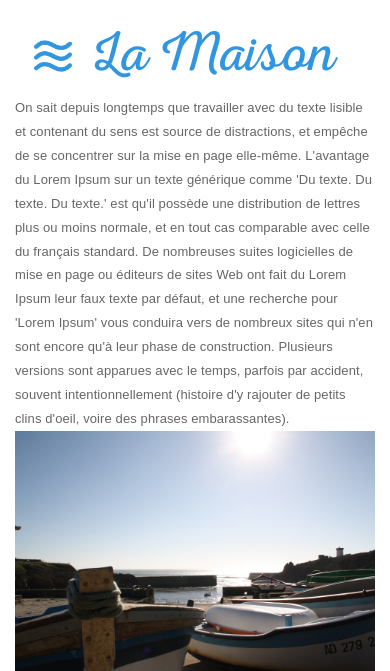
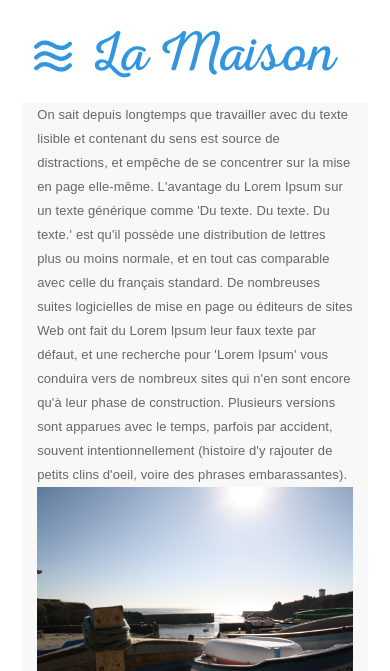
Before and after one commit to Digital-Design/Maison-Vacances, a PHP site: page / in a window 390 px wide. Shown: the part 293-964 px from the top of the page. Run offline with PHP 8.4, Linux system fonts and the light colour scheme; grey boxes are pictures that could not be loaded.

Commit message:
style maison

```diff
--- a/css/main.css
+++ b/css/main.css
@@ -68,6 +68,10 @@ h1 {
 
 /* --------------------- La Maison --------------------- */
 
+#categorie-maison div .row{
+	background-color: #F8F8F8;
+	margin: 2%;
+}
 
 /* --------------------- Les Alentours --------------------- */
 
--- a/index.html
+++ b/index.html
@@ -74,18 +74,18 @@
 		<h1>La Maison</h1>
 		<div class="container-fluid">
 			<div class="row">
-				<div class="col-md-10">
+				<div class="col-md-9">
 					On sait depuis longtemps que travailler avec du texte lisible et contenant du sens est source de distractions, et empêche de se concentrer sur la mise en page elle-même. L'avantage du Lorem Ipsum sur un texte générique comme 'Du texte. Du texte. Du texte.' est qu'il possède une distribution de lettres plus ou moins normale, et en tout cas comparable avec celle du français standard. De nombreuses suites logicielles de mise en page ou éditeurs de sites Web ont fait du Lorem Ipsum leur faux texte par défaut, et une recherche pour 'Lorem Ipsum' vous conduira vers de nombreux sites qui n'en sont encore qu'à leur phase de construction. Plusieurs versions sont apparues avec le temps, parfois par accident, souvent intentionnellement (histoire d'y rajouter de petits clins d'oeil, voire des phrases embarassantes).
 				</div>
-				<div class="col-md-2">
+				<div class="col-md-3">
 					<img src="img/maison-1.JPG" alt="maison1" width="100%">
 				</div>
 			</div>
 			<div class="row">
-				<div class="col-md-2">
+				<div class="col-md-3">
 					<img src="img/maison-2.JPG" alt="maison2" width="100%">
 				</div>
-				<div class="col-md-10">
+				<div class="col-md-9">
 					On sait depuis longtemps que travailler avec du texte lisible et contenant du sens est source de distractions, et empêche de se concentrer sur la mise en page elle-même. L'avantage du Lorem Ipsum sur un texte générique comme 'Du texte. Du texte. Du texte.' est qu'il possède une distribution de lettres plus ou moins normale, et en tout cas comparable avec celle du français standard. De nombreuses suites logicielles de mise en page ou éditeurs de sites Web ont fait du Lorem Ipsum leur faux texte par défaut, et une recherche pour 'Lorem Ipsum' vous conduira vers de nombreux sites qui n'en sont encore qu'à leur phase de construction. Plusieurs versions sont apparues avec le temps, parfois par accident, souvent intentionnellement (histoire d'y rajouter de petits clins d'oeil, voire des phrases embarassantes).
 				</div>
 			</div>
```
